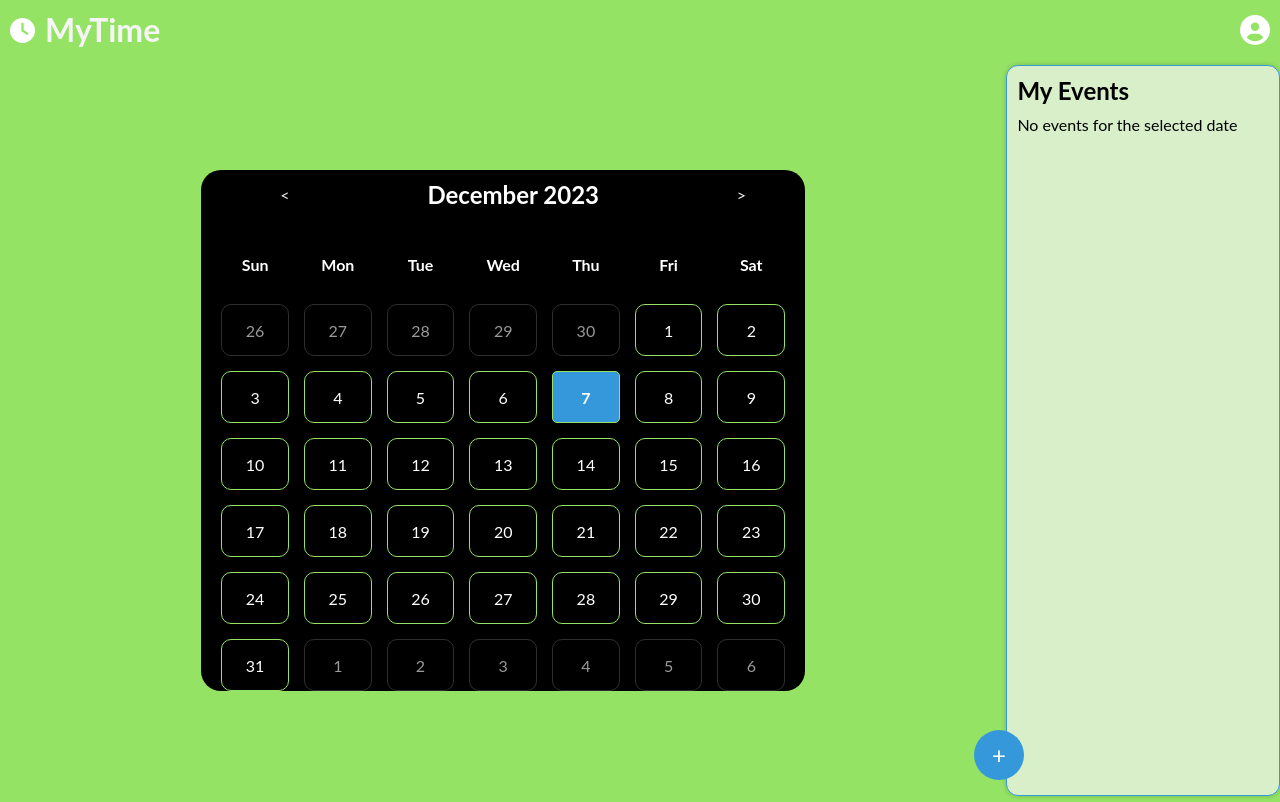
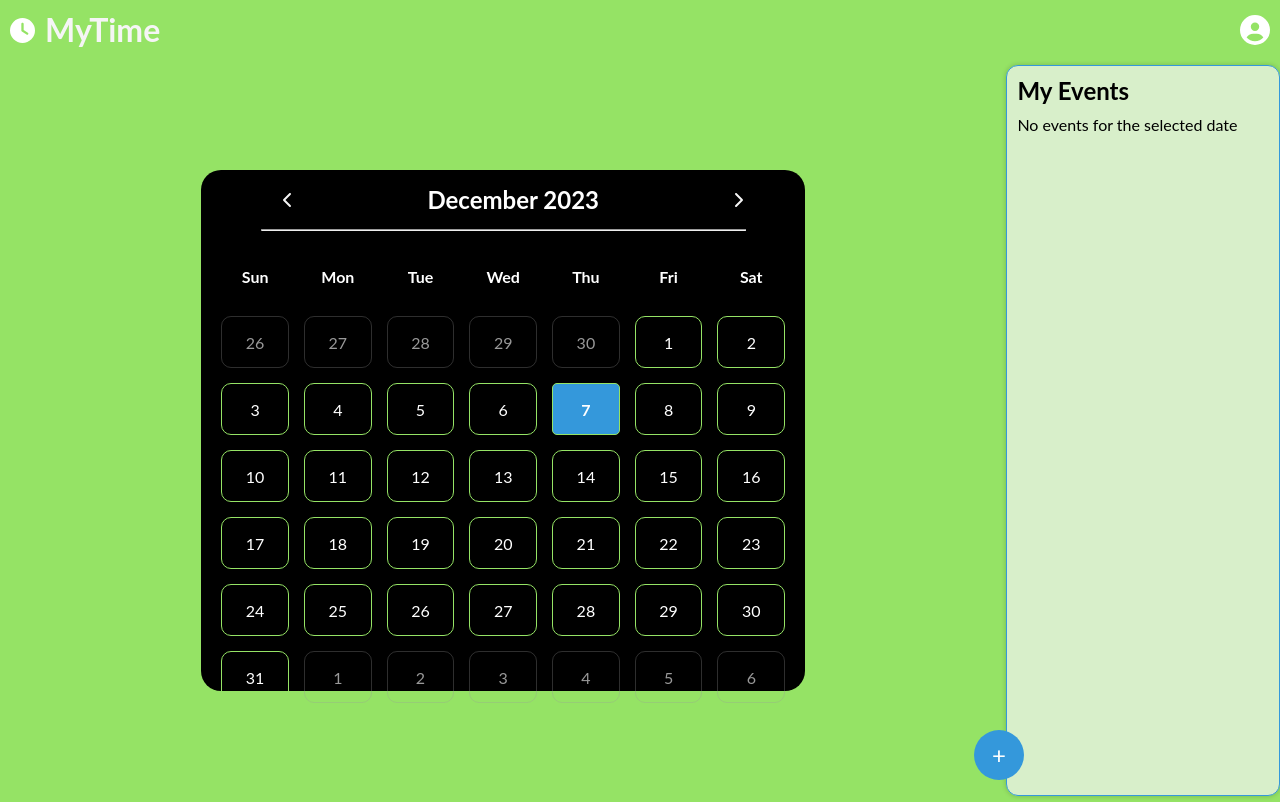
Before and after one commit to mattjones94/mytime, a React (Create React App) app: page / in a window 1280 px wide. Built offline with nearby package versions, Linux system fonts and the light colour scheme.

Commit message:
button changes
changes to the button for the calendar header

```diff
--- a/src/components/Calendar.css
+++ b/src/components/Calendar.css
@@ -22,9 +22,19 @@
   justify-content: space-around;
   align-items: center;
   padding: 10px;
-  border-radius: 20px;
+  border-radius: 20px 20px 0px 0px;
   color: white;
   transition: transform 0.5s ease;
+  /* border-bottom: 1px solid whitesmoke; */
+}
+
+hr{
+  /* border-top: 8px solid whitesmoke; */
+  color: whitesmoke;
+  border-radius: 5px;
+  width: 80%;
+  margin: auto;
+
 }
 
 .month-buttons {
@@ -33,6 +43,16 @@
   cursor: pointer;
   font-size: 16px;
   color: whitesmoke;
+  padding: 10px;
+}
+
+.month-buttons:active {
+  background: none;
+  border: 1px solid white;
+  cursor: pointer;
+  font-size: 16px;
+  color: whitesmoke;
+
 }
 
 .days {
@@ -77,6 +97,12 @@
   border-radius: 5px;
 }
 
+.day:active {
+  background-color: grey;
+  border-radius: 5px;
+  border: 1px solid #fff;
+}
+
 .selected {
   background-color: #3498db;
   color: #fff;
--- a/src/components/Calendar.jsx
+++ b/src/components/Calendar.jsx
@@ -1,5 +1,9 @@
 import React, { useState, useEffect } from "react";
 import "./Calendar.css";
+import { FontAwesomeIcon } from "@fortawesome/react-fontawesome";
+import { faChevronLeft } from "@fortawesome/free-solid-svg-icons";
+import { faChevronRight } from "@fortawesome/free-solid-svg-icons";
+
 
 const Calendar = ({ selectedDate, onDayClick, eventsData }) => {
   const [date, setDate] = useState(new Date());
@@ -120,8 +124,9 @@ const Calendar = ({ selectedDate, onDayClick, eventsData }) => {
     <div className="calendar-container">
       <div className="calendar">
         <div className="calendar-header">
-          <button className="month-buttons" onClick={handlePrevMonthClick}>
-            &lt;
+          <button style={{ borderBottomLeftRadius: 10,borderTopLeftRadius: 10 }} className="month-buttons" onClick={handlePrevMonthClick}>
+            {/* &lt; */}
+            <FontAwesomeIcon icon={faChevronLeft} />
           </button>
           <h2>
             {new Date(date).toLocaleDateString("default", {
@@ -129,10 +134,12 @@ const Calendar = ({ selectedDate, onDayClick, eventsData }) => {
               year: "numeric",
             })}
           </h2>
-          <button className="month-buttons" onClick={handleNextMonthClick}>
-            &gt;
+          <button style={{ borderBottomRightRadius: 10,borderTopRightRadius: 10 }} className="month-buttons" onClick={handleNextMonthClick}>
+            {/* &gt; */}
+            <FontAwesomeIcon icon={faChevronRight} />
           </button>
         </div>
+        <hr></hr>
         <div className="days">
           <div className="weekday">Sun</div>
           <div className="weekday">Mon</div>
--- a/src/components/Header.css
+++ b/src/components/Header.css
@@ -8,6 +8,7 @@
     justify-content: space-between;
     align-items: center;
     box-shadow: 0px 2px 4px rgb(51, 152, 219, 0.1);
+
   }
 
   .header h1 {
```
